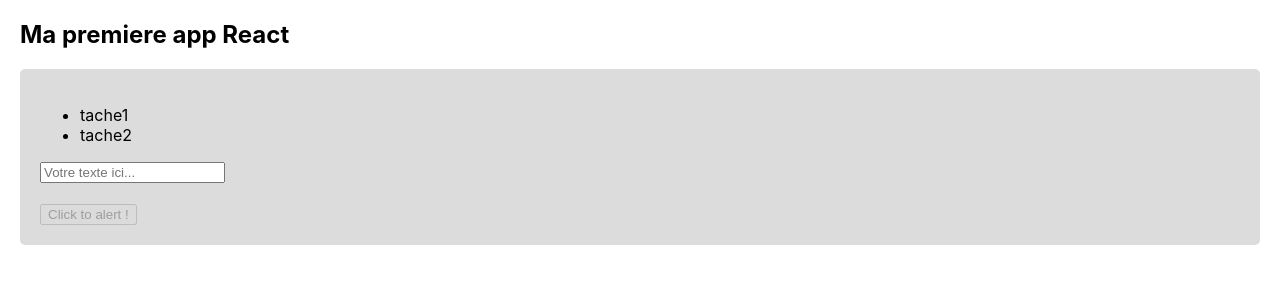
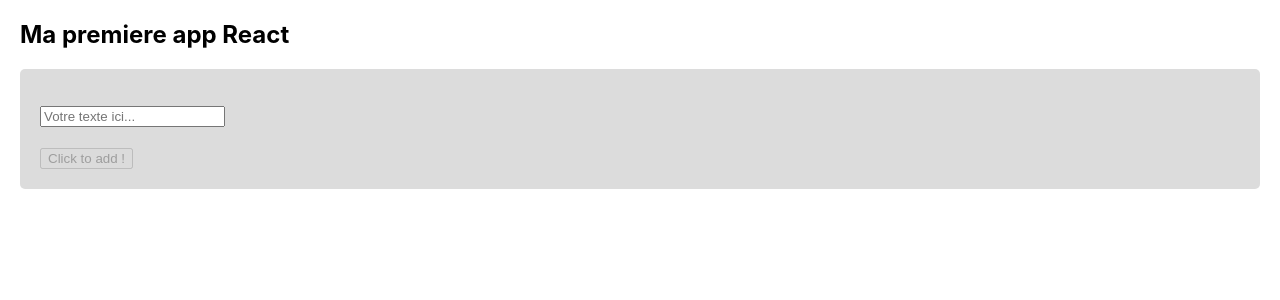
Before and after one commit to FranckGarcia189/learn-reactjs, a React (Create React App) app in the folder premiere-app-react/: page / in a window 1280 px wide. Shown: the top 300 px of the page. Built offline with nearby package versions, Linux system fonts and the light colour scheme.

Commit message:
add function toDoList

```diff
--- a/premiere-app-react/src/Components/Button.js
+++ b/premiere-app-react/src/Components/Button.js
@@ -3,9 +3,6 @@ import React from 'react';
 export class Button extends React.Component {
     constructor (props) {
         super(props)
-        // this.state = {
-        //     disabled : true
-        // }
     }
     // ChangeButtonValue(){
     //     const NewValue = "Ca marche !"
@@ -15,6 +12,11 @@ export class Button extends React.Component {
     // }
     render () {
         const {isDisabled} = this.props
-        return (<button type={this.props.type} disabled={isDisabled}>{this.props.value}</button>)
+        const {delFunction} = this.props
+        const {id} = this.props;
+        // const {id} = this.props
+        return (
+            <button type={this.props.type} disabled={isDisabled} id={id} onClick={delFunction}>{this.props.value}</button>
+        )
     }
 }
--- a/premiere-app-react/src/Components/Formulaire.js
+++ b/premiere-app-react/src/Components/Formulaire.js
@@ -7,7 +7,7 @@ export class Formulaire extends React.Component {
         super(props)
         this.state = {
             UserText : "",
-            toDoList : ["tache1", "tache2"],
+            toDoList : [],
             disabled : true
         }
     }
@@ -34,9 +34,18 @@ export class Formulaire extends React.Component {
         })
         e.preventDefault()
     }
+    removeToDoList(e){
+        const delToDo = e.target.id;
+        const currentToDoList = this.state.toDoList.slice();
+        const IndexToRemove = currentToDoList.indexOf(delToDo);
+        currentToDoList.splice(IndexToRemove,1);
+        this.setState({
+            toDoList : currentToDoList
+        })
+    }
     render () {
-        const MyButton = <Button type="submit" value="Click to alert !" isDisabled={this.state.disabled}/>;
-        const MyToDoList = <List MyList={this.state.toDoList}/>;
+        const MyButton = <Button type="submit" value="Click to add !" isDisabled={this.state.disabled}/>;
+        const MyToDoList = <List MyList={this.state.toDoList} delFunction={(e)=>this.removeToDoList(e)}/>;
         return (
             <div>
                 <div>
--- a/premiere-app-react/src/Components/list.js
+++ b/premiere-app-react/src/Components/list.js
@@ -1,18 +1,19 @@
 import React from 'react';
+import {Button} from './Button';
 
 export class List extends React.Component {
     constructor (props) {
         super(props)
-        // this.state = {
-        //     toDoList : ["Faire les courses", "Faire le ménage"]
-        // }
     }
     render () {
         const MyList = this.props.MyList;
+        const {delFunction} = this.props;
+        // const {id} = this.props;
+        // const delButton = <Button type="button" value="Delete" id={item} delFunction={delFunction}/>;
         return (
             <ul>
                 {MyList.map((item) => (
-                    <li >{item}</li>
+                    <li >{item}&nbsp;&nbsp;&nbsp;<button type="button" id={item} onClick={delFunction} >Remove</button> </li>
                 ))}
             </ul>
         )
```
